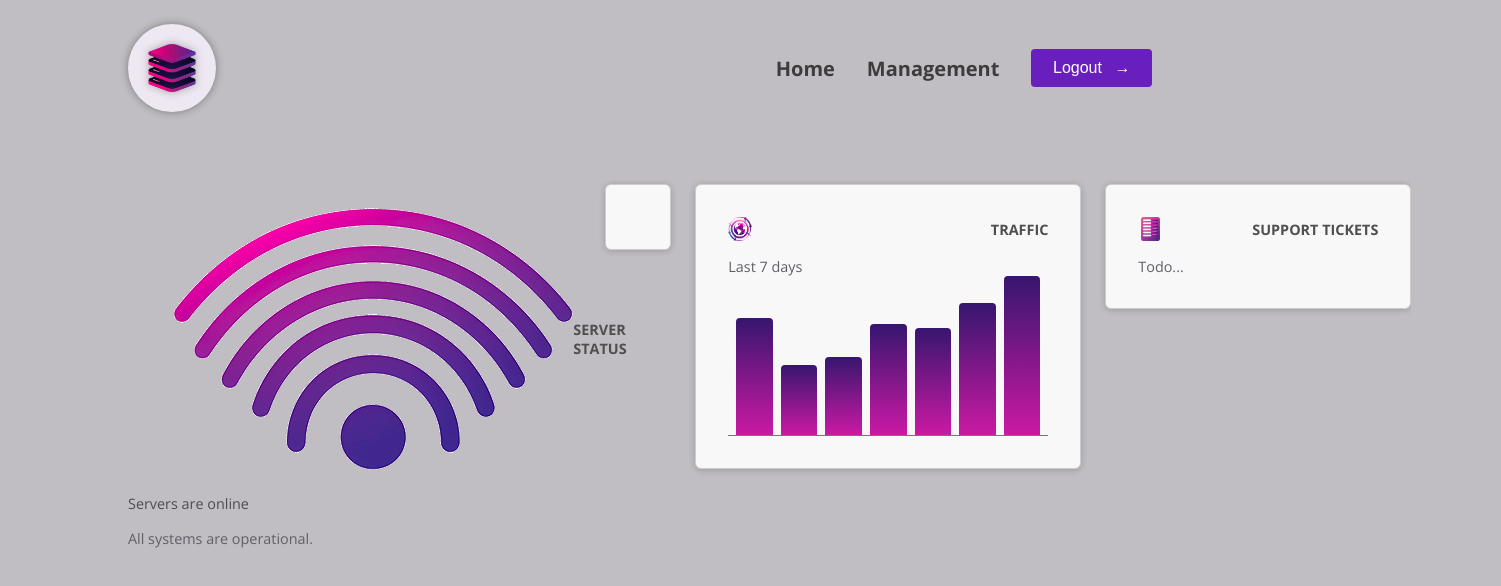
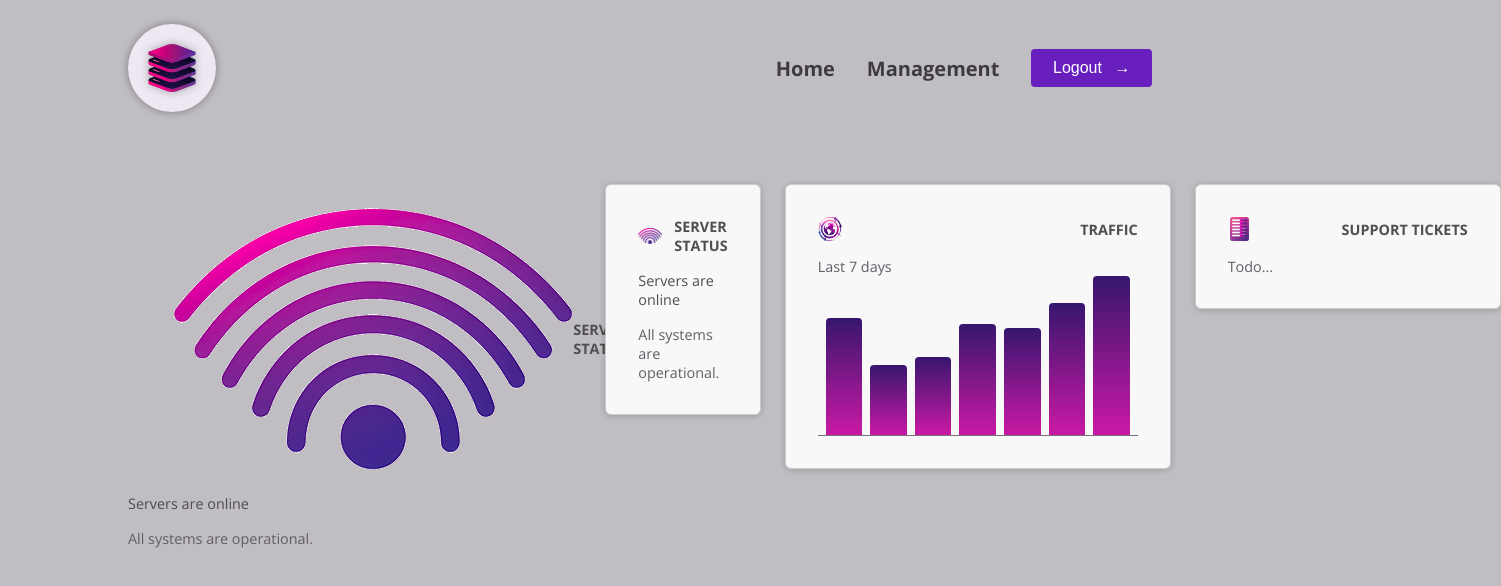
Before and after one commit to yashkmuar/server-management-project, an Angular app: page / in a window 1280 px wide. Shown: the top 586 px of the page, 1501 px wide, since content can reach past the window. Built offline with nearby package versions, Linux system fonts and the light colour scheme.

Commit message:
adding of selector of server-status

```diff
--- a/src/app/app.component.html
+++ b/src/app/app.component.html
@@ -3,7 +3,7 @@
   <div id="dashboard">
     <app-server-status />
     <div class="dashboard-item">
-
+      <app-server-status />
     </div>
 
     <div class="dashboard-item">
```
